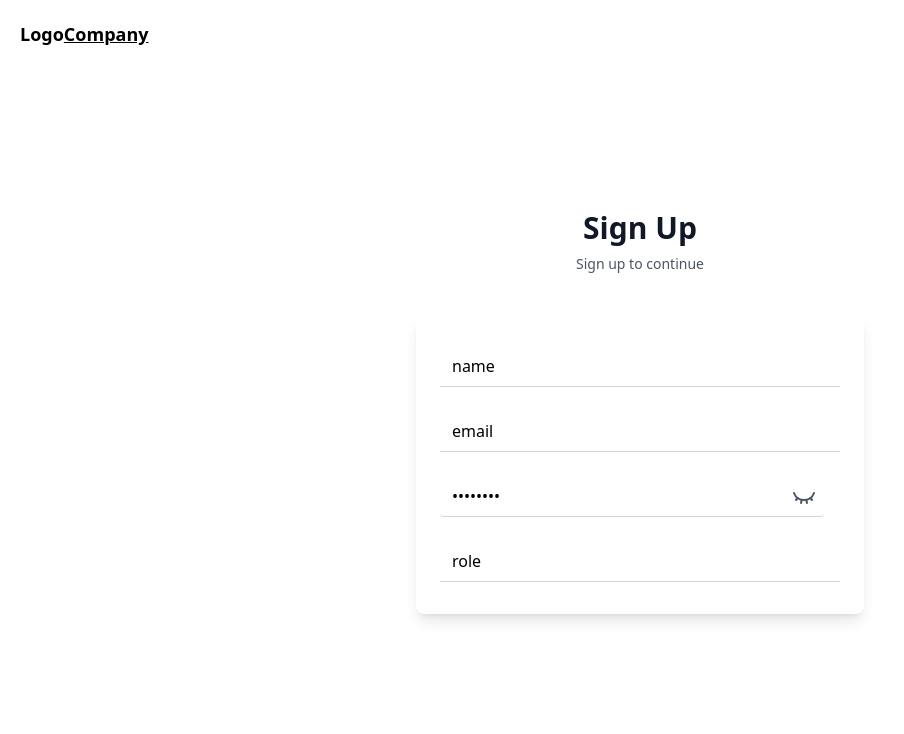
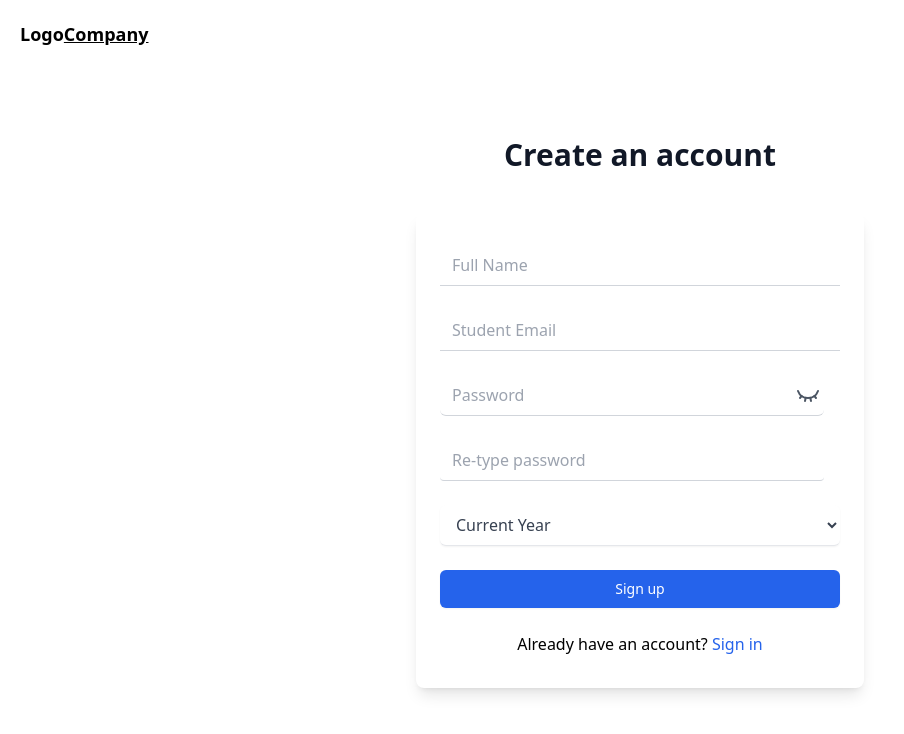
Before and after one commit to virajkc1/UOB_Forum, a React (Vite) app in the folder client/: page / in a window 1280 px wide. Shown: the top 734 px of the page, without its empty margins (0-904 px from the left). Built offline with nearby package versions, Linux system fonts and the light colour scheme.

Commit message:
Sign Up page update

```diff
--- a/client/src/pages/SignUpPage.tsx
+++ b/client/src/pages/SignUpPage.tsx
@@ -1,9 +1,60 @@
-import { useState } from "react";
+import { useRef, useState } from "react";
 import { EyeClosed, Eye } from "lucide-react";
+import type { ChangeEvent } from "react";
 
 const SignUpPage = () => {
+  //State for the form data
+  const [formData, setFormData] = useState({
+    name: "",
+    email: "",
+    password: "",
+    year: "",
+    role: "student",
+  });
+
+  //Ref for the re-type password field
+  const rePasswordRef = useRef<HTMLInputElement>(null);
+
+  //Function to handle the change in the form
+  const handleChange = (
+    e: ChangeEvent<HTMLInputElement | HTMLSelectElement>
+  ) => {
+    setFormData({
+      ...formData,
+      [e.target.name]: e.target.value,
+    });
+  };
+  const validateEmail = (email: string) => {
+    if (!email) return "Email is required";
+
+    const emailRegex = /^[^\s@]+@[^\s@]+\.[^\s@]+$/;
+    if (!emailRegex.test(email)) {
+      return "Please enter a valid email address";
+    }
+    const validDomain = ["student.bham.ac.uk", "alumni.bham.ac.uk"];
+    const domain = email.split("@")[1];
+
+    if (validDomain.includes(domain)) {
+      return "Please enter a valid student email (student.bham.ac.uk or alumni.bham.ac.uk)";
+    }
+  };
+
+  //Function to handle the submission of the form
   const handleSubmit = (e: React.FormEvent) => {
     e.preventDefault();
+    if (rePasswordRef.current?.value !== formData.password) {
+      alert("Passwords do not match!");
+
+      setFormData({
+        ...formData,
+        password: "",
+      });
+
+      if (rePasswordRef.current) {
+        rePasswordRef.current.value = "";
+      }
+      return;
+    }
     console.log("Form Submitted");
   };
 
@@ -17,35 +68,39 @@ const SignUpPage = () => {
       </div>
       <div className="sm:mx-auto sm:w-full sm:max-w-md">
         <h2 className="mt-6 text-center text-3xl font-extrabold text-gray-900">
-          Sign Up
+          Create an account
         </h2>
-        <p className="mt-2 text-center text-sm text-gray-600">
-          Sign up to continue
-        </p>
       </div>
       {/* Defining the form */}
       <div className="mt-10 sm:mx-auto sm:w-full sm:max-w-md">
         <div className="bg-white py-8 px-6 shadow-lg sm:rounded-lg ">
           <form className="space-y-6" onSubmit={handleSubmit}>
-            {/* Name Field */}
+            {/* Full Name Field */}
             <div>
               <input
                 id="name"
                 name="name"
                 type="text"
+                onChange={handleChange}
+                value={formData.name}
                 required
-                value="name"
+                placeholder="Full Name"
                 className="appearance-none block w-full px-3 py-2 border-b border-gray-300 placeholder-gray-400 focus:outline-none focus:border-blue-500"
               />
             </div>
+
             {/* Email Field */}
             <div>
               <input
                 id="email"
                 name="email"
                 type="email"
+                onChange={handleChange}
+                value={formData.email}
+                pattern="^[a-zA-Z0-9._%+-]+@(student\.bham\.ac\.uk|alumni\.bham\.ac\.uk)$"
+                title="Please enter a valid student email"
                 required
-                value="email"
+                placeholder="Student Email"
                 className="appearance-none block w-full px-3 py-2 border-b border-gray-300 placeholder-gray-400 focus:outline-none focus:border-blue-500"
               />
             </div>
@@ -56,32 +111,70 @@ const SignUpPage = () => {
                 name="password"
                 type={showPassword ? "text" : "password"}
                 required
-                value="password"
-                className="appearance-none block w-full px-3 py-2 pr-10 border-b border-gray-300 placeholder-gray-400 focus:outline-none focus:border-blue-500 rounded"
+                placeholder="Password"
+                onChange={handleChange}
+                value={formData.password}
+                className="appearance-none block w-full px-3 py-2 pr-10 border-b border-gray-300 placeholder-gray-400 focus:outline-none focus:border-blue-500 rounded-md"
               />
               <button
                 type="button"
                 onClick={() => setShowPassword(!showPassword)}
-                className="absolute right-2 top-1/2 transform -translate-y-1/2 text-gray-600"
+                className="absolute right-0 p-1 top-1/2 transform -translate-y-1/2 text-gray-600"
               >
                 {showPassword ? <Eye /> : <EyeClosed />}
               </button>
             </div>
-            {/* Role */}
+            {/* Re-type Password */}
+            <div className="relative w-full max-w-sm">
+              <input
+                id="re_password"
+                name="re_password"
+                type="password"
+                required
+                // value="re-type-password"
+                placeholder="Re-type password"
+                ref={rePasswordRef}
+                className="appearance-none block w-full px-3 py-2 pr-10 border-b border-gray-300 placeholder-gray-400 focus:outline-none focus:border-blue-500 rounded"
+              />
+            </div>
+            {/* University Year */}
             <div>
-              <input
-                id="role"
-                name="role"
-                list="fruit-options"
+              <select
+                id="year"
+                name="year"
                 required
-                value="role"
-                className="appearance-none block w-full px-3 py-2 border-b border-gray-300 placeholder-gray-400 focus:outline-none focus:border-blue-500"
-              />
-              <datalist id="fruit-options">
-                <option value="Apple" />
-                <option value="Banana" />
-                <option value="Orange" />
-              </datalist>
+                onChange={handleChange}
+                value={formData.year}
+                className="block w-full px-3 py-2  rounded-md bg-white shadow-sm focus:outline-none focus:ring-2 focus:ring-blue-500 focus:border-blue-500 text-gray-700 placeholder-gray-400 border-b"
+              >
+                <option value="" disabled className="text-gray-400">
+                  Current Year
+                </option>
+                <option value="Foundation Year">Foundation Year</option>
+                <option value="1st Year">1st Year</option>
+                <option value="2nd Year">2nd Year</option>
+                <option value="3rd Year">3rd Year</option>
+                <option value="4th Year">4th Year</option>
+                <option value="Alumni">Alumni</option>
+              </select>
+            </div>
+            <div>
+              <button
+                type="submit"
+                className="w-full flex justify-center py-2 px-4 border border-transparent rounded-md shadow-sm text-sm font-medium text-white bg-blue-600 hover:bg-blue-700 focus:outline-none focus:ring-2 focus:ring-offset-2 focus:ring-blue-500"
+              >
+                Sign up
+              </button>
+            </div>
+            {/* Sign In Link */}
+            <div className="mt-6 text-center">
+              <span className="text-black">Already have an account? </span>
+              <a
+                href="#"
+                className="font-medium text-blue-600 hover:text-blue-500"
+              >
+                Sign in
+              </a>
             </div>
           </form>
         </div>
```
Also changed, not shown: 1 other file (tests, documents, lock files or other folders).
